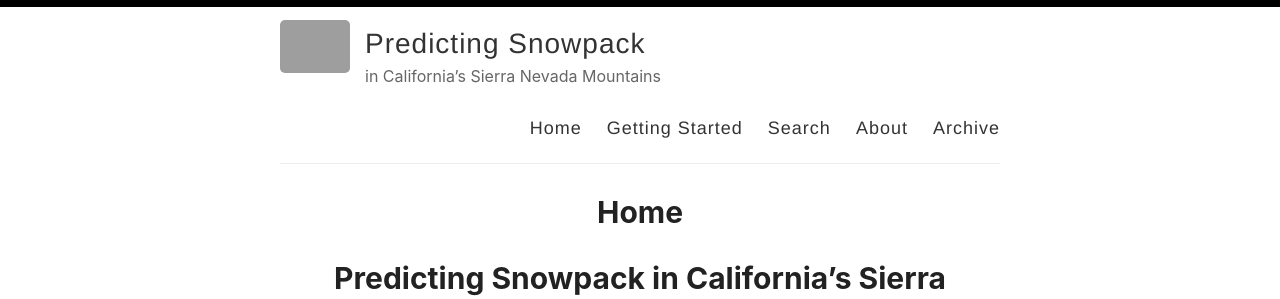
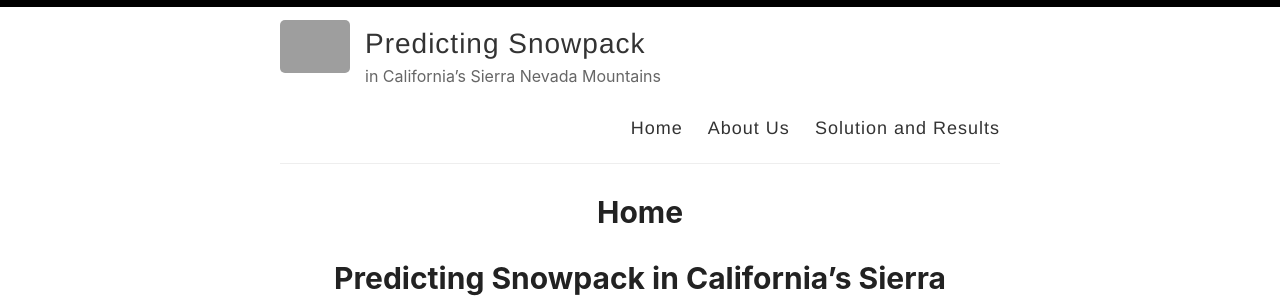
Before and after one commit to Seiris21/ucb2022.snowcast, a Jekyll site: the page built from _pages/index.md, in a window 1280 px wide. Shown: the top 299 px of the page. Built offline with Jekyll 4.4.1, drawn with Linux system fonts in a browser that asks for light colours; grey boxes are pictures that could not be loaded.

Commit message:
Update default.html

```diff
--- a/_layouts/default.html
+++ b/_layouts/default.html
@@ -29,10 +29,8 @@
 
             <nav>
               <a href="{{ site.baseurl }}/">Home</a>
-              <a href="{{ site.baseurl }}/getting-started">Getting Started</a>
-              <a href="{{ site.baseurl }}/search">Search</a>
-              <a href="{{ site.baseurl }}/about">About</a>
-              <a href="{{ site.baseurl }}/archive">Archive</a>
+              <a href="{{ site.baseurl }}/about">About Us</a>
+              <a href="{{ site.baseurl }}/results">Solution and Results</a>
             </nav>
           </header>
         </div>
```
